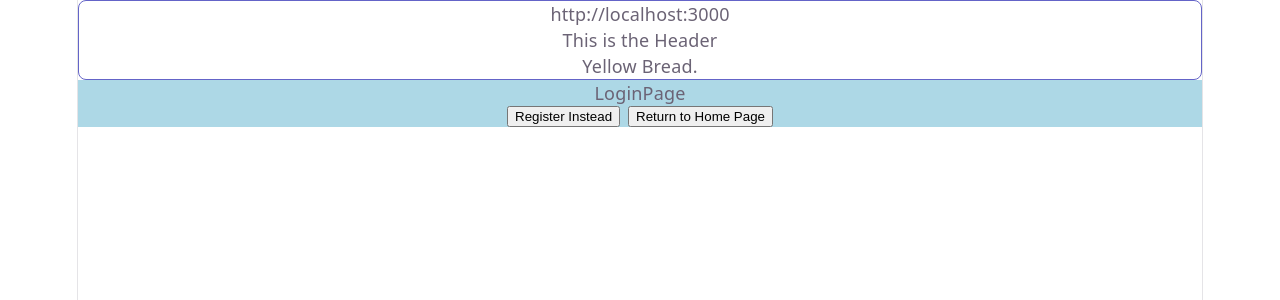
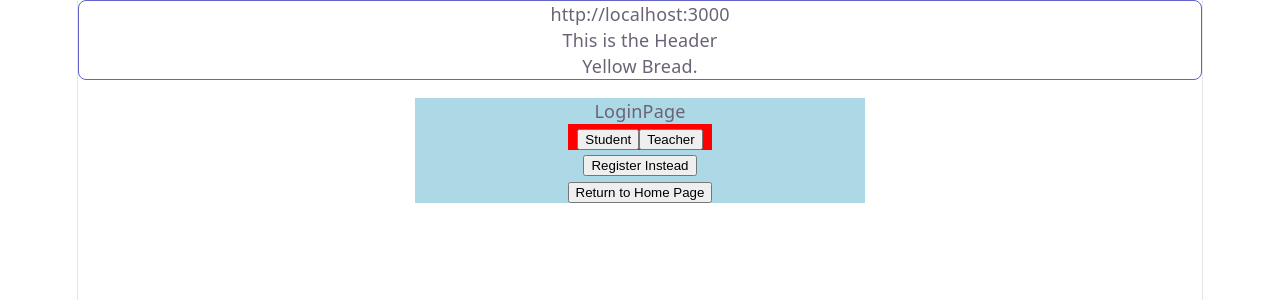
Before and after one commit to nookencranners/ABaCus, a React (Vite) app in the folder Frontend/: page / in a window 1280 px wide. Both pictures are taken after a click on the button "Login". Shown: the top 300 px of the page. Built offline with nearby package versions, Linux system fonts and the light colour scheme.

Commit message:
Button arangement of LoginPage

```diff
--- a/Frontend/src/components/LoginPage.jsx
+++ b/Frontend/src/components/LoginPage.jsx
@@ -1,21 +1,45 @@
 const LoginPage = ({ setIsSigning, setIsLogging }) => {
   return (
     <>
-      <div style={{backgroundColor: "lightblue"}}>LoginPage
+      <div style={{
+          backgroundColor: "lightblue", margin: "1em auto", width: "40%"
+        }}>LoginPage
         <div className="PageButtons">
-          <div className="AuthButtons">
+          <div className="AuthButtons" style={{
+
+          }}>
+            <ul style={{
+              listStyleType: "none", margin: "0", padding: "0"
+            }}>
+              <div style={{
+                backgroundColor: "red"
+              }}>
+                <button onClick={() => {
+
+                }}>
+                  Student
+                </button>
+                <button onClick={() => {
+
+                }}>
+                  Teacher
+                </button>
+              </div>
+              <div>
                 <button onClick={() => {
                     setIsSigning(true);
                     setIsLogging(false);
                   }}>
                   Register Instead
                 </button>
+              </div>
               <button onClick={() => {
                   setIsSigning(false);
                   setIsLogging(false);
                 }}>
                 Return to Home Page
               </button>
+            </ul>
           </div>
         </div>
       </div>
```
Lines whose indentation alone changed are shown as unchanged.
